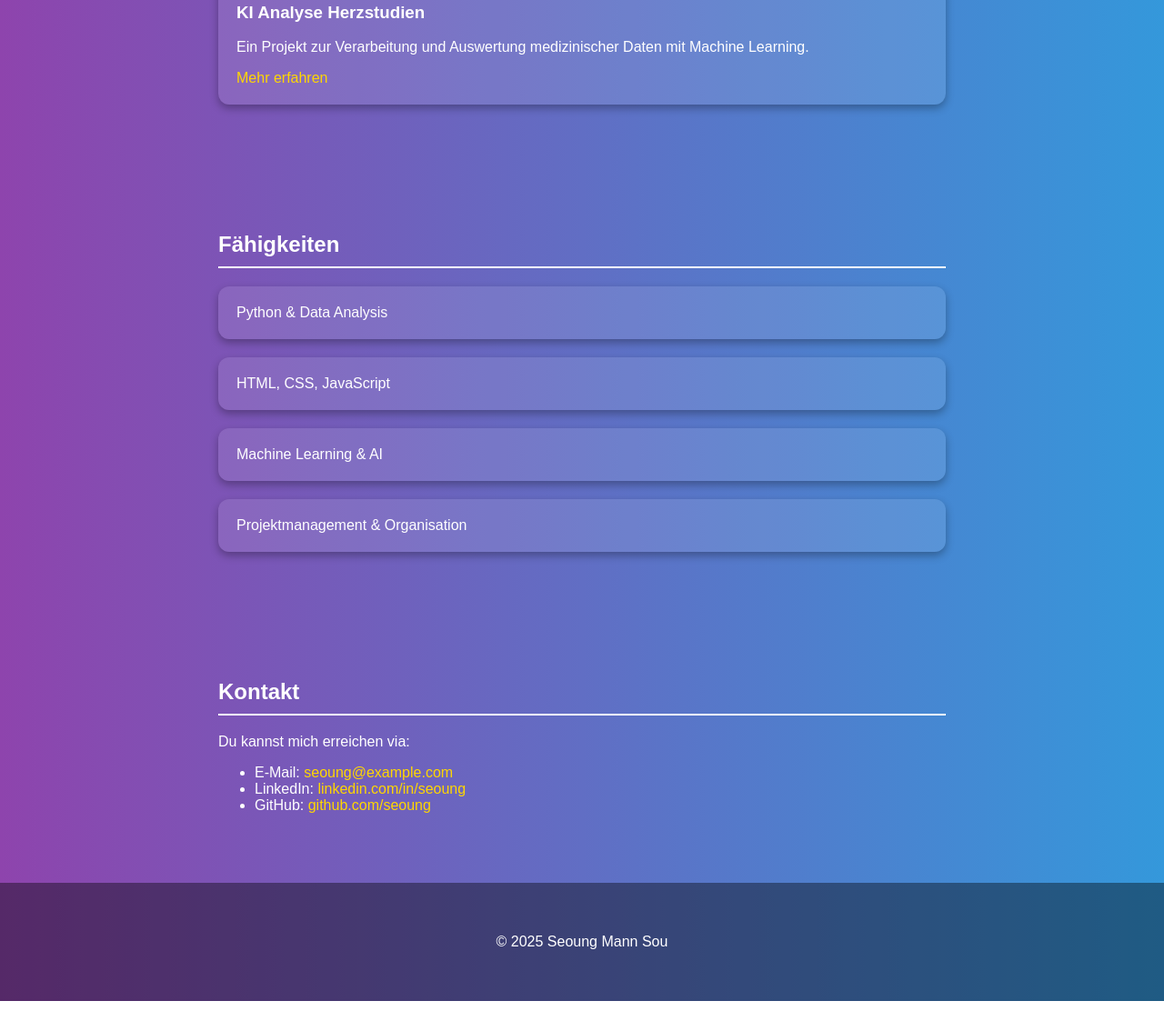
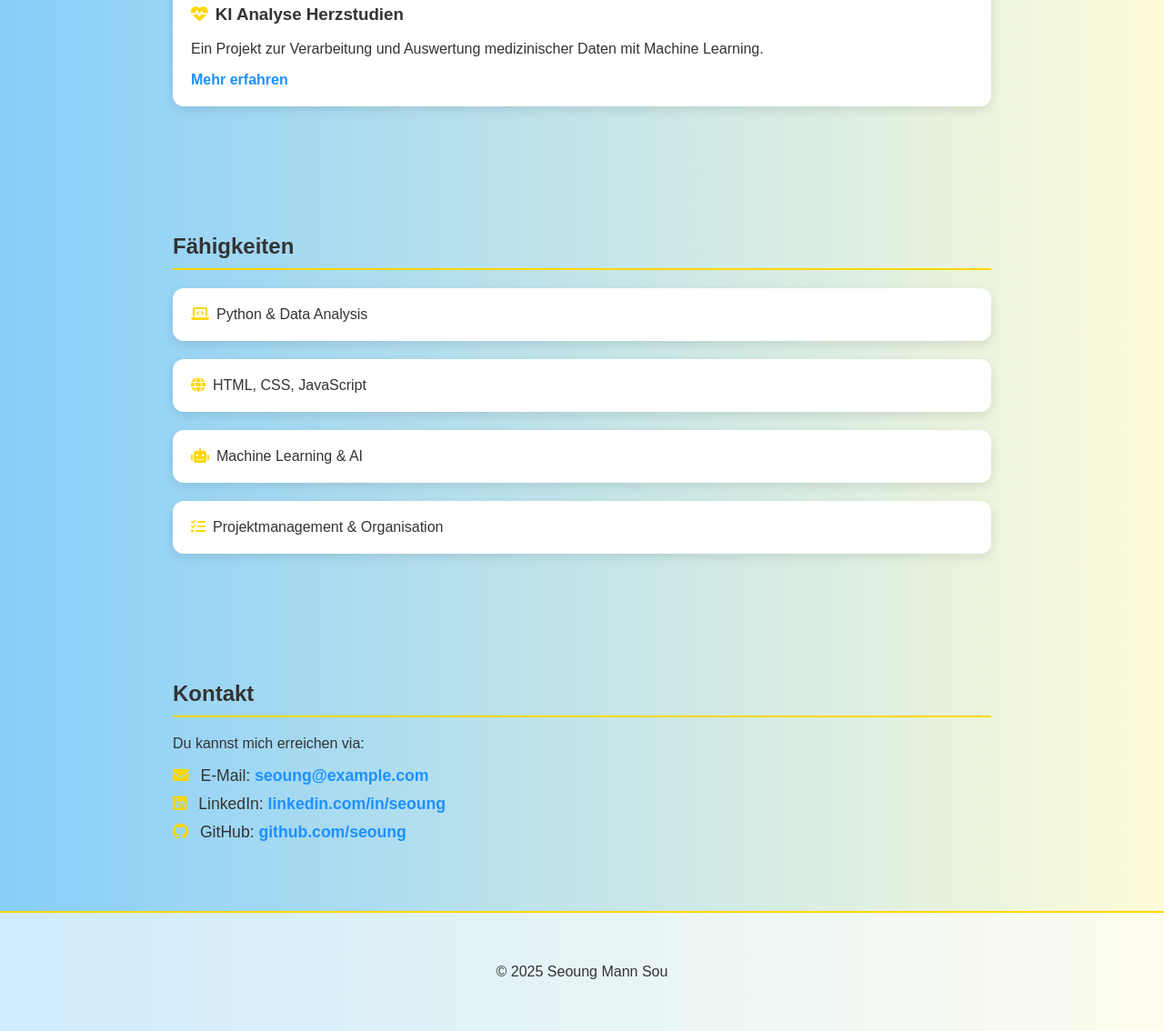
Before and after one commit to dr-sou/portfolio, a plain HTML site: page index.html in a window 1280 px wide. Shown: the part 907-2041 px from the top of the page at 91% size. Before the commit the page ends 2008 px from the top, so only its background shows below. Drawn offline with Linux system fonts and the light colour scheme.

Commit message:
Refactor index.html with style and icon updates
Updated styles and added Font Awesome icons for better presentation.

```diff
--- a/index.html
+++ b/index.html
@@ -4,18 +4,21 @@
   <meta charset="UTF-8">
   <meta name="viewport" content="width=device-width, initial-scale=1.0">
   <title>Seoung Mann Sou - Portfolio</title>
+  <link href="https://cdnjs.cloudflare.com/ajax/libs/font-awesome/6.4.0/css/all.min.css" rel="stylesheet">
   <style>
     body {
       font-family: 'Arial', sans-serif;
-      background: linear-gradient(to right, #8e44ad, #3498db);
-      color: #fff;
+      background: linear-gradient(to right, #87cefa, #fefbd8);
+      color: #333;
       margin: 0;
       padding: 0;
+      transition: background 0.5s ease;
     }
     header {
       text-align: center;
       padding: 80px 20px;
-      background-color: rgba(0,0,0,0.4);
+      background-color: rgba(255,255,255,0.6);
+      border-bottom: 2px solid #ffd700;
     }
     header h1 {
       font-size: 3em;
@@ -26,11 +29,11 @@
     }
     section {
       padding: 60px 20px;
-      max-width: 800px;
+      max-width: 900px;
       margin: auto;
     }
     h2 {
-      border-bottom: 2px solid #fff;
+      border-bottom: 2px solid #ffd700;
       padding-bottom: 10px;
       margin-bottom: 20px;
     }
@@ -40,20 +43,42 @@
       gap: 20px;
     }
     .card {
-      background: rgba(255, 255, 255, 0.1);
+      background: #fff;
       padding: 20px;
       border-radius: 12px;
       flex: 1 1 calc(50% - 20px);
-      box-shadow: 0 4px 10px rgba(0,0,0,0.3);
+      box-shadow: 0 4px 12px rgba(0,0,0,0.1);
+      transition: transform 0.3s, box-shadow 0.3s;
+    }
+    .card:hover {
+      transform: translateY(-5px);
+      box-shadow: 0 8px 20px rgba(0,0,0,0.2);
     }
     a {
-      color: #ffd700;
+      color: #1e90ff;
       text-decoration: none;
+      font-weight: bold;
+    }
+    a:hover {
+      text-decoration: underline;
     }
     footer {
       text-align: center;
       padding: 40px 20px;
-      background-color: rgba(0,0,0,0.4);
+      background-color: rgba(255,255,255,0.6);
+      border-top: 2px solid #ffd700;
+    }
+    ul {
+      list-style: none;
+      padding: 0;
+    }
+    ul li {
+      margin: 10px 0;
+      font-size: 1.1em;
+    }
+    i {
+      margin-right: 8px;
+      color: #ffd700;
     }
   </style>
 </head>
@@ -73,12 +98,12 @@
   <h2>Projekte</h2>
   <div class="projects">
     <div class="card">
-      <h3>GitHub & Obsidian Workflow</h3>
+      <h3><i class="fas fa-code"></i>GitHub & Obsidian Workflow</h3>
       <p>Ein selbstentwickeltes System zur Automatisierung von Notizen und Projektmanagement.</p>
       <a href="#">Mehr erfahren</a>
     </div>
     <div class="card">
-      <h3>KI Analyse Herzstudien</h3>
+      <h3><i class="fas fa-heartbeat"></i>KI Analyse Herzstudien</h3>
       <p>Ein Projekt zur Verarbeitung und Auswertung medizinischer Daten mit Machine Learning.</p>
       <a href="#">Mehr erfahren</a>
     </div>
@@ -88,10 +113,10 @@
 <section id="skills">
   <h2>Fähigkeiten</h2>
   <div class="skills">
-    <div class="card">Python & Data Analysis</div>
-    <div class="card">HTML, CSS, JavaScript</div>
-    <div class="card">Machine Learning & AI</div>
-    <div class="card">Projektmanagement & Organisation</div>
+    <div class="card"><i class="fas fa-laptop-code"></i>Python & Data Analysis</div>
+    <div class="card"><i class="fas fa-globe"></i>HTML, CSS, JavaScript</div>
+    <div class="card"><i class="fas fa-robot"></i>Machine Learning & AI</div>
+    <div class="card"><i class="fas fa-tasks"></i>Projektmanagement & Organisation</div>
   </div>
 </section>
 
@@ -99,9 +124,9 @@
   <h2>Kontakt</h2>
   <p>Du kannst mich erreichen via:</p>
   <ul>
-    <li>E-Mail: <a href="mailto:seoung@example.com">seoung@example.com</a></li>
-    <li>LinkedIn: <a href="https://linkedin.com/in/seoung">linkedin.com/in/seoung</a></li>
-    <li>GitHub: <a href="https://github.com/seoung">github.com/seoung</a></li>
+    <li><i class="fas fa-envelope"></i> E-Mail: <a href="mailto:seoung@example.com">seoung@example.com</a></li>
+    <li><i class="fab fa-linkedin"></i> LinkedIn: <a href="https://linkedin.com/in/seoung">linkedin.com/in/seoung</a></li>
+    <li><i class="fab fa-github"></i> GitHub: <a href="https://github.com/seoung">github.com/seoung</a></li>
   </ul>
 </section>
 
```
